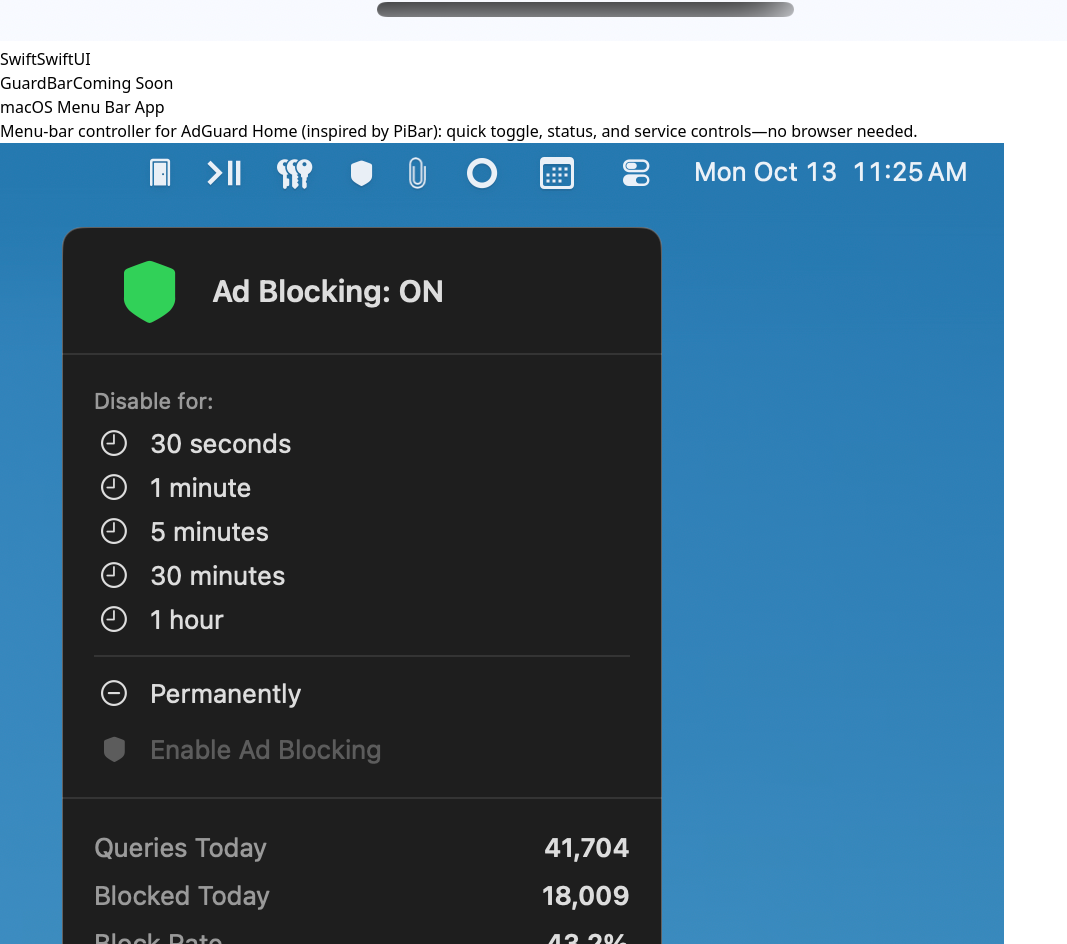
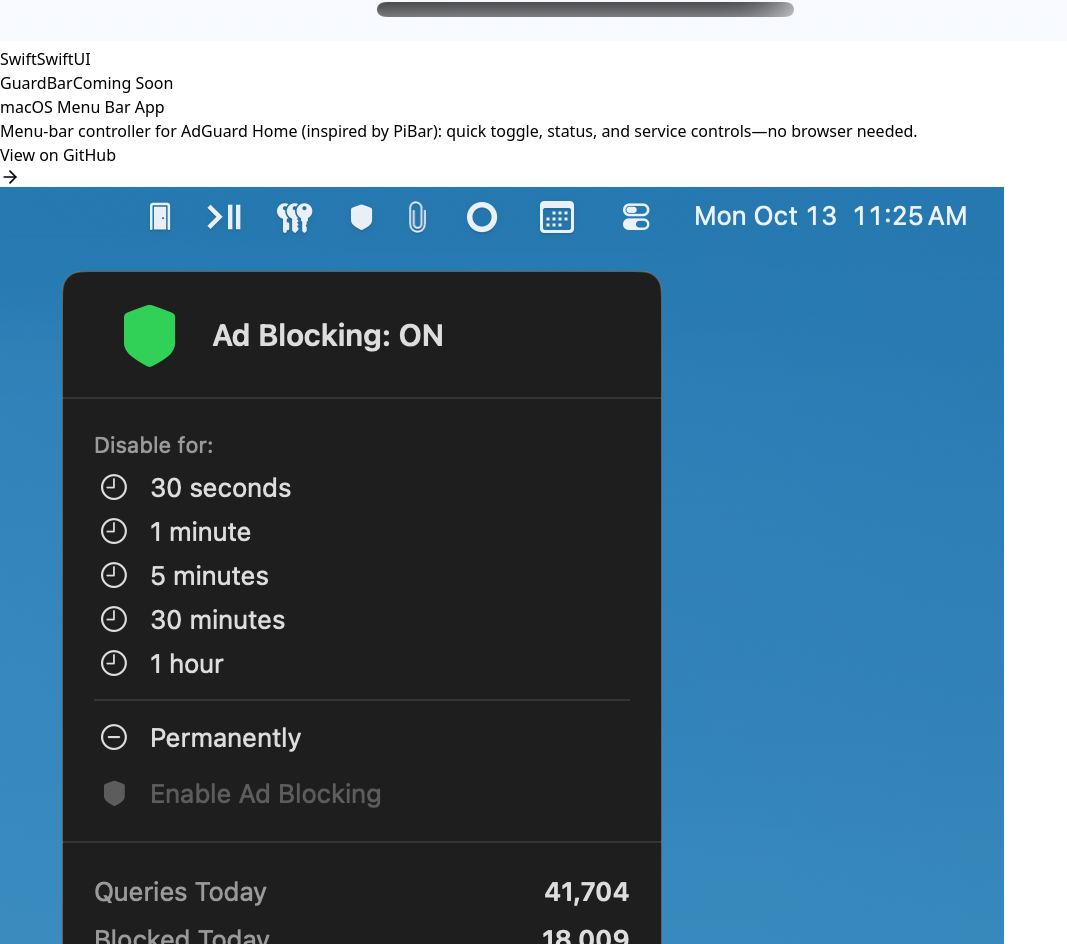
Before and after one commit to gzambran/portfolio, a React (Vite) app: page / in a window 1280 px wide. Shown: the part 10294-11238 px from the top of the page, without its empty margins (0-1067 px from the left). Built offline with nearby package versions, Linux system fonts and the light colour scheme.

Commit message:
Add GuardBar GitHub link

```diff
--- a/src/App.jsx
+++ b/src/App.jsx
@@ -57,6 +57,8 @@
       title: "GuardBar",
       subtitle: "macOS Menu Bar App",
       description: "Menu-bar controller for AdGuard Home (inspired by PiBar): quick toggle, status, and service controls—no browser needed.",
+      link: "https://github.com/gzambran/GuardBar",
+      linkText: "View on GitHub",
       tags: ["Swift", "SwiftUI"],
       type: "desktop",
       imageUrl: "/guardbar.png",
```
